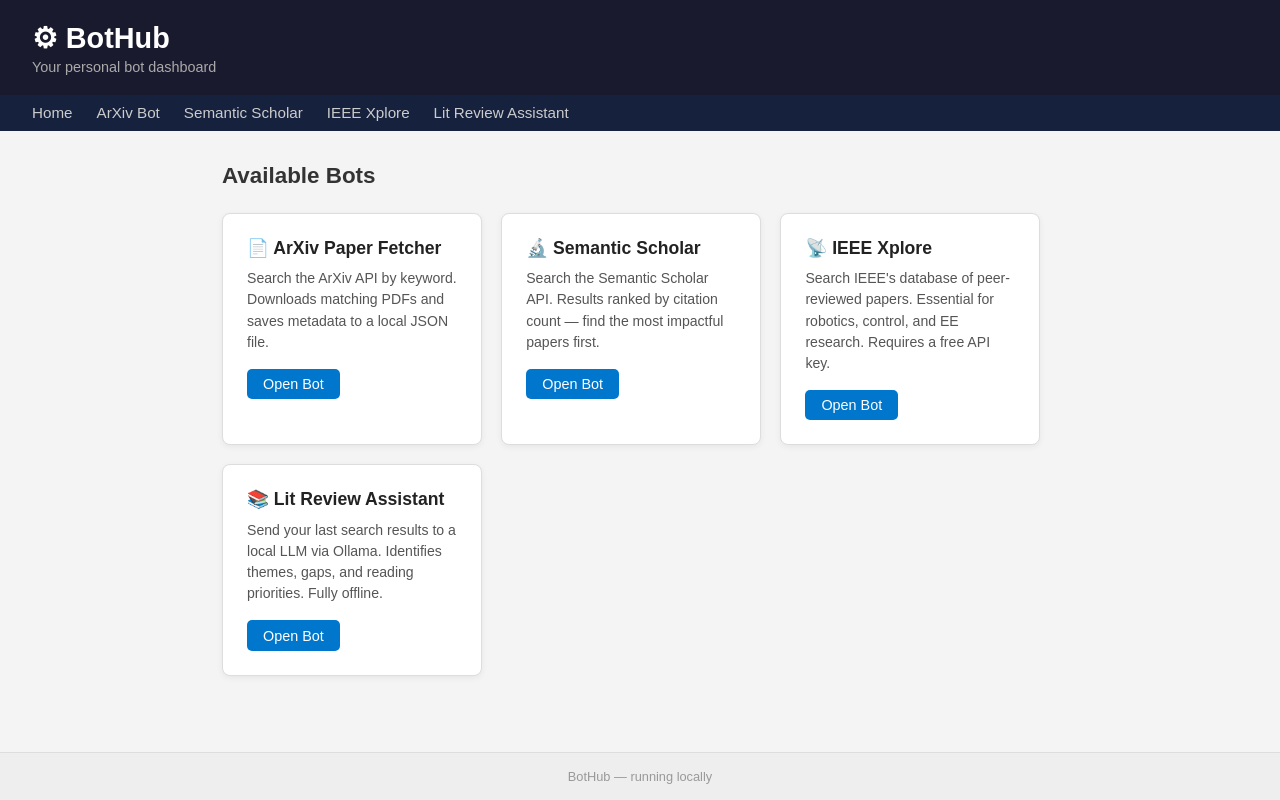
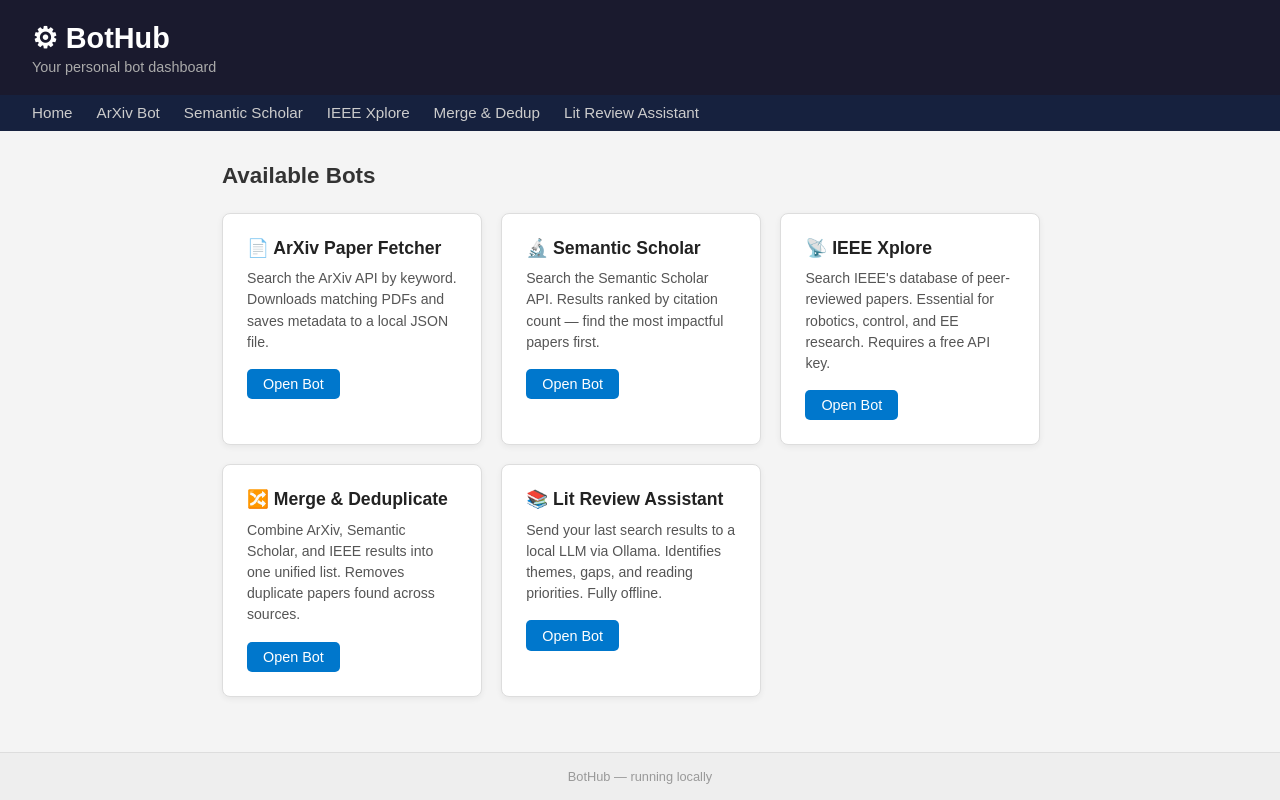
Before and after one commit to UmutAkti888/Bot_Fortress, a Flask app: page / in a window 1280 px wide. Run offline with Flask 3, Linux system fonts and the light colour scheme; some libraries are stand-ins or nearby versions.

Commit message:
Add Merge & Deduplicate bot, README, full literature review workflow
- bots/merge_bot.py: deduplicates by DOI then normalised title,
  merges abstracts and citation counts from all sources
- bothub/templates/merge.html: stats bar, source tags, paper list
- app.py: /merge GET/POST route
- lit_review_bot.py: load_papers() now supports ieee and merged sources
- lit_review.html: merged results added as first option in source dropdown
- base.html, index.html: Merge & Dedup added to nav and dashboard
- style.css: merge stats bar, source tag colours (arxiv/semantic/ieee)
- .gitignore: merged_results.json added
- README.md: full setup guide, literature review workflow documented

Co-Authored-By: Claude Sonnet 4.6 <noreply@anthropic.com>

```diff
--- a/bothub/app.py
+++ b/bothub/app.py
@@ -19,6 +19,7 @@ from bots.arxiv_bot import search, download_pdfs
 from bots.semantic_scholar_bot import search as semantic_search
 from bots.lit_review_bot import load_papers, build_prompt, SYSTEM_MESSAGE
 from bots.ieee_bot import search as ieee_search
+from bots.merge_bot import merge_all
 
 # Load .env file if present (IEEE_API_KEY etc.)
 try:
@@ -209,6 +210,36 @@ def semantic_export():
     )
 
 
+@app.route("/merge", methods=["GET", "POST"])
+def merge():
+    """
+    Merge & Deduplicate page.
+    GET  — shows current source counts, no merge yet.
+    POST — triggers the merge and shows results.
+    """
+    from bots.merge_bot import SOURCE_FILES
+    import os as _os
+
+    # Count how many papers are in each source file (for the summary line)
+    source_counts = {}
+    for source, filepath in SOURCE_FILES.items():
+        if _os.path.exists(filepath):
+            with open(filepath, encoding="utf-8") as f:
+                source_counts[source] = len(json.load(f))
+        else:
+            source_counts[source] = 0
+
+    result = None
+    if request.method == "POST":
+        result = merge_all()
+
+    return render_template(
+        "merge.html",
+        source_counts=source_counts,
+        result=result,
+    )
+
+
 @app.route("/ieee", methods=["GET", "POST"])
 def ieee():
     api_key_set = bool(os.environ.get("IEEE_API_KEY", ""))
--- a/bothub/templates/base.html
+++ b/bothub/templates/base.html
@@ -28,6 +28,7 @@
         <a href="/arxiv">ArXiv Bot</a>
         <a href="/semantic">Semantic Scholar</a>
         <a href="/ieee">IEEE Xplore</a>
+        <a href="/merge">Merge & Dedup</a>
         <a href="/litreview">Lit Review Assistant</a>
     </nav>
 
--- a/bothub/templates/index.html
+++ b/bothub/templates/index.html
@@ -40,6 +40,12 @@
     </div>
 
     <div class="bot-card">
+        <h3>🔀 Merge & Deduplicate</h3>
+        <p>Combine ArXiv, Semantic Scholar, and IEEE results into one unified list. Removes duplicate papers found across sources.</p>
+        <a href="/merge" class="btn">Open Bot</a>
+    </div>
+
+    <div class="bot-card">
         <h3>📚 Lit Review Assistant</h3>
         <p>Send your last search results to a local LLM via Ollama. Identifies themes, gaps, and reading priorities. Fully offline.</p>
         <a href="/litreview" class="btn">Open Bot</a>
--- a/bothub/templates/lit_review.html
+++ b/bothub/templates/lit_review.html
@@ -20,8 +20,10 @@
 
     <label for="source">Paper source</label>
     <select name="source" id="source">
+        <option value="merged">⭐ Merged results (all sources, deduplicated)</option>
         <option value="semantic">Semantic Scholar (last search)</option>
         <option value="arxiv">ArXiv (last search)</option>
+        <option value="ieee">IEEE Xplore (last search)</option>
     </select>
 
     <label for="task">Analysis task</label>
--- a/bots/lit_review_bot.py
+++ b/bots/lit_review_bot.py
@@ -13,6 +13,8 @@ OLLAMA_URL = "http://localhost:11434/api/chat"
 # Where the last search results live (repo root)
 ARXIV_RESULTS    = os.path.join(os.path.dirname(__file__), "..", "results.json")
 SEMANTIC_RESULTS = os.path.join(os.path.dirname(__file__), "..", "semantic_results.json")
+IEEE_RESULTS     = os.path.join(os.path.dirname(__file__), "..", "ieee_results.json")
+MERGED_RESULTS   = os.path.join(os.path.dirname(__file__), "..", "merged_results.json")
 
 # System message sent before every request.
 # This sets the model's behaviour globally — no conversational openers,
@@ -40,9 +42,15 @@ TASKS = {
 def load_papers(source: str) -> list[dict]:
     """
     Load the last saved search results from disk.
-    source: "arxiv" or "semantic"
+    source: "arxiv", "semantic", "ieee", or "merged"
     """
-    path = ARXIV_RESULTS if source == "arxiv" else SEMANTIC_RESULTS
+    paths = {
+        "arxiv":    ARXIV_RESULTS,
+        "semantic": SEMANTIC_RESULTS,
+        "ieee":     IEEE_RESULTS,
+        "merged":   MERGED_RESULTS,
+    }
+    path = paths.get(source, SEMANTIC_RESULTS)
     if not os.path.exists(path):
         return []
     with open(path, encoding="utf-8") as f:
--- /dev/null
+++ b/bots/merge_bot.py
@@ -0,0 +1,138 @@
+# merge_bot.py — Merges and deduplicates results from all search sources.
+# Combines ArXiv, Semantic Scholar, and IEEE Xplore results into a single
+# unified list, removing duplicate papers that appear across sources.
+
+import os
+import json
+import re
+
+REPO_ROOT = os.path.dirname(os.path.dirname(os.path.abspath(__file__)))
+
+# Input files — one per search source
+SOURCE_FILES = {
+    "arxiv":    os.path.join(REPO_ROOT, "results.json"),
+    "semantic": os.path.join(REPO_ROOT, "semantic_results.json"),
+    "ieee":     os.path.join(REPO_ROOT, "ieee_results.json"),
+}
+
+# Output file — the merged, deduplicated result
+MERGED_FILE = os.path.join(REPO_ROOT, "merged_results.json")
+
+
+def _normalize_title(title: str) -> str:
+    """
+    Reduce a title to a comparable form for duplicate detection.
+    Lowercases, strips punctuation and extra whitespace.
+    Example: "A Real-Time SLAM System!" → "a realtime slam system"
+    """
+    title = title.lower()
+    title = re.sub(r"[^a-z0-9\s]", "", title)  # remove punctuation
+    title = re.sub(r"\s+", " ", title).strip()  # collapse whitespace
+    return title
+
+
+def _normalize_doi(doi: str) -> str:
+    """Strip URL prefixes so '10.1109/...' and 'https://doi.org/10.1109/...' match."""
+    doi = doi.lower().strip()
+    doi = re.sub(r"^https?://(dx\.)?doi\.org/", "", doi)
+    return doi
+
+
+def merge_all() -> dict:
+    """
+    Load results from all available source files, deduplicate, and save.
+
+    Deduplication priority:
+    1. DOI match — most reliable (same paper, different sources)
+    2. Normalised title match — catches papers without DOIs
+
+    For duplicates, the version with the most information is kept
+    (longest abstract wins; citation count takes the maximum).
+
+    Returns a summary dict with counts for display in the UI.
+    """
+    raw_papers = []   # all papers before dedup, tagged with source
+    counts     = {}   # how many came from each source
+
+    for source, filepath in SOURCE_FILES.items():
+        if not os.path.exists(filepath):
+            counts[source] = 0
+            continue
+        with open(filepath, encoding="utf-8") as f:
+            papers = json.load(f)
+        counts[source] = len(papers)
+        for p in papers:
+            p["_source"] = source   # tag so we know where it came from
+        raw_papers.extend(papers)
+
+    if not raw_papers:
+        return {"error": "No search results found. Run at least one search first."}
+
+    # ── Deduplication ──────────────────────────────────────────────────────────
+    seen_dois    = {}   # normalised DOI → index in `unique`
+    seen_titles  = {}   # normalised title → index in `unique`
+    unique       = []
+
+    for paper in raw_papers:
+        doi   = _normalize_doi(paper.get("doi", ""))
+        title = _normalize_title(paper.get("title", ""))
+
+        # Check if we've seen this DOI before
+        if doi and doi in seen_dois:
+            idx = seen_dois[doi]
+            _merge_into(unique[idx], paper)
+            continue
+
+        # Check if we've seen this title before
+        if title and title in seen_titles:
+            idx = seen_titles[title]
+            _merge_into(unique[idx], paper)
+            continue
+
+        # New paper — add to unique list
+        idx = len(unique)
+        unique.append(dict(paper))   # copy so we don't mutate the original
+        if doi:
+            seen_dois[doi] = idx
+        if title:
+            seen_titles[title] = idx
+
+    # ── Save merged results ────────────────────────────────────────────────────
+    with open(MERGED_FILE, "w", encoding="utf-8") as f:
+        json.dump(unique, f, indent=2, ensure_ascii=False)
+
+    duplicates_removed = len(raw_papers) - len(unique)
+
+    print(f"[Merge Bot] {len(raw_papers)} total → {len(unique)} unique "
+          f"({duplicates_removed} duplicates removed)")
+
+    return {
+        "counts":            counts,
+        "total_before":      len(raw_papers),
+        "total_after":       len(unique),
+        "duplicates_removed": duplicates_removed,
+        "papers":            unique,
+    }
+
+
+def _merge_into(existing: dict, duplicate: dict):
+    """
+    When two records represent the same paper, keep the best data from each.
+    - Abstract: keep the longer one
+    - Citations: keep the higher number
+    - Sources: record both origins
+    """
+    # Keep longer abstract
+    if len(duplicate.get("abstract", "") or duplicate.get("summary", "")) > \
+       len(existing.get("abstract", "")  or existing.get("summary", "")):
+        existing["abstract"] = duplicate.get("abstract") or duplicate.get("summary", "")
+
+    # Keep higher citation count
+    existing_cites  = existing.get("citations", 0)  or 0
+    duplicate_cites = duplicate.get("citations", 0) or 0
+    existing["citations"] = max(existing_cites, duplicate_cites)
+
+    # Track all sources this paper was found in
+    sources = existing.get("_sources", [existing.get("_source", "unknown")])
+    sources.append(duplicate.get("_source", "unknown"))
+    existing["_sources"] = list(set(sources))
```
Also changed, not shown: bothub/static/style.css (+59 -0 lines), bothub/templates/merge.html (added, +97 -0 lines), README.md, 2 other files.
